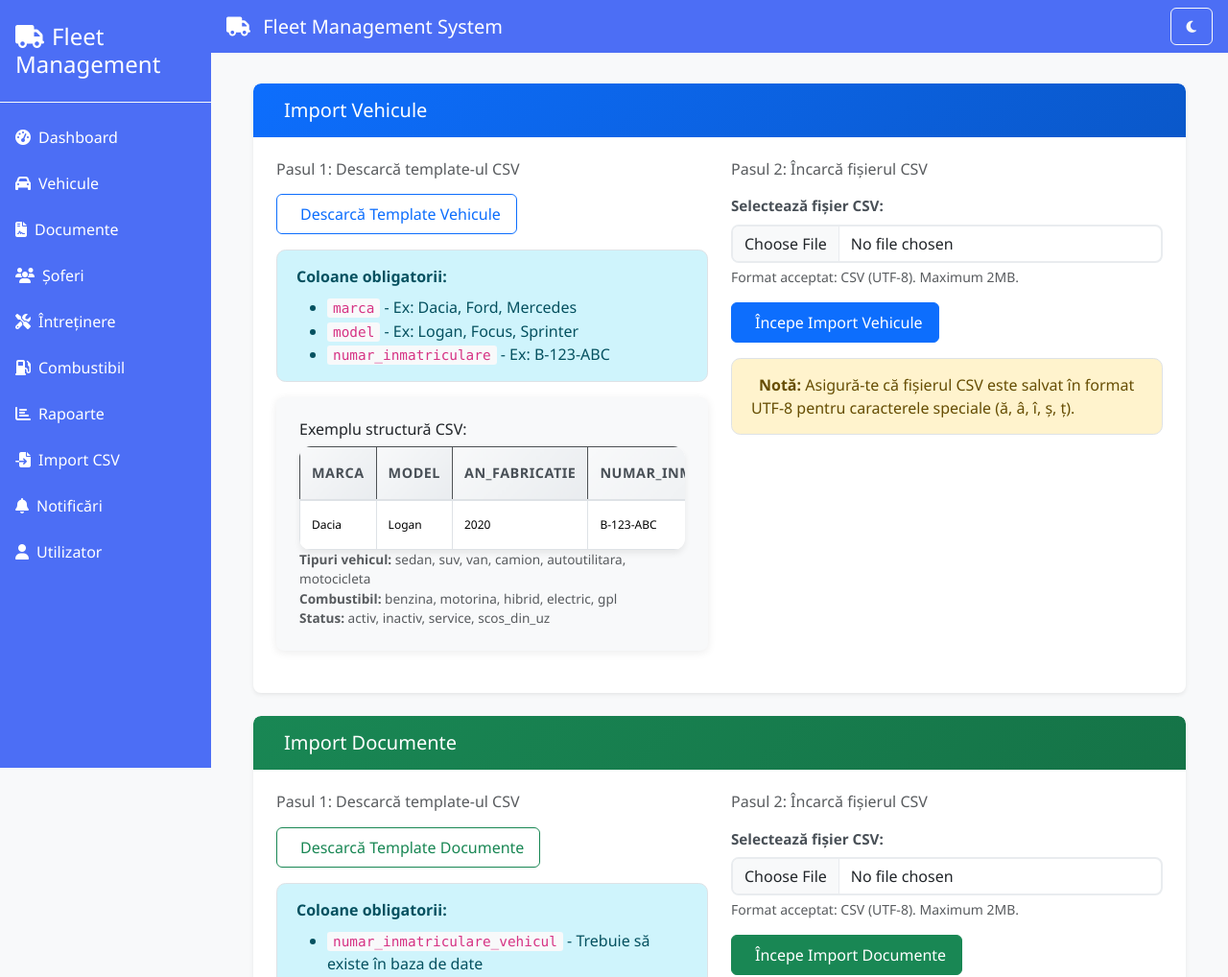
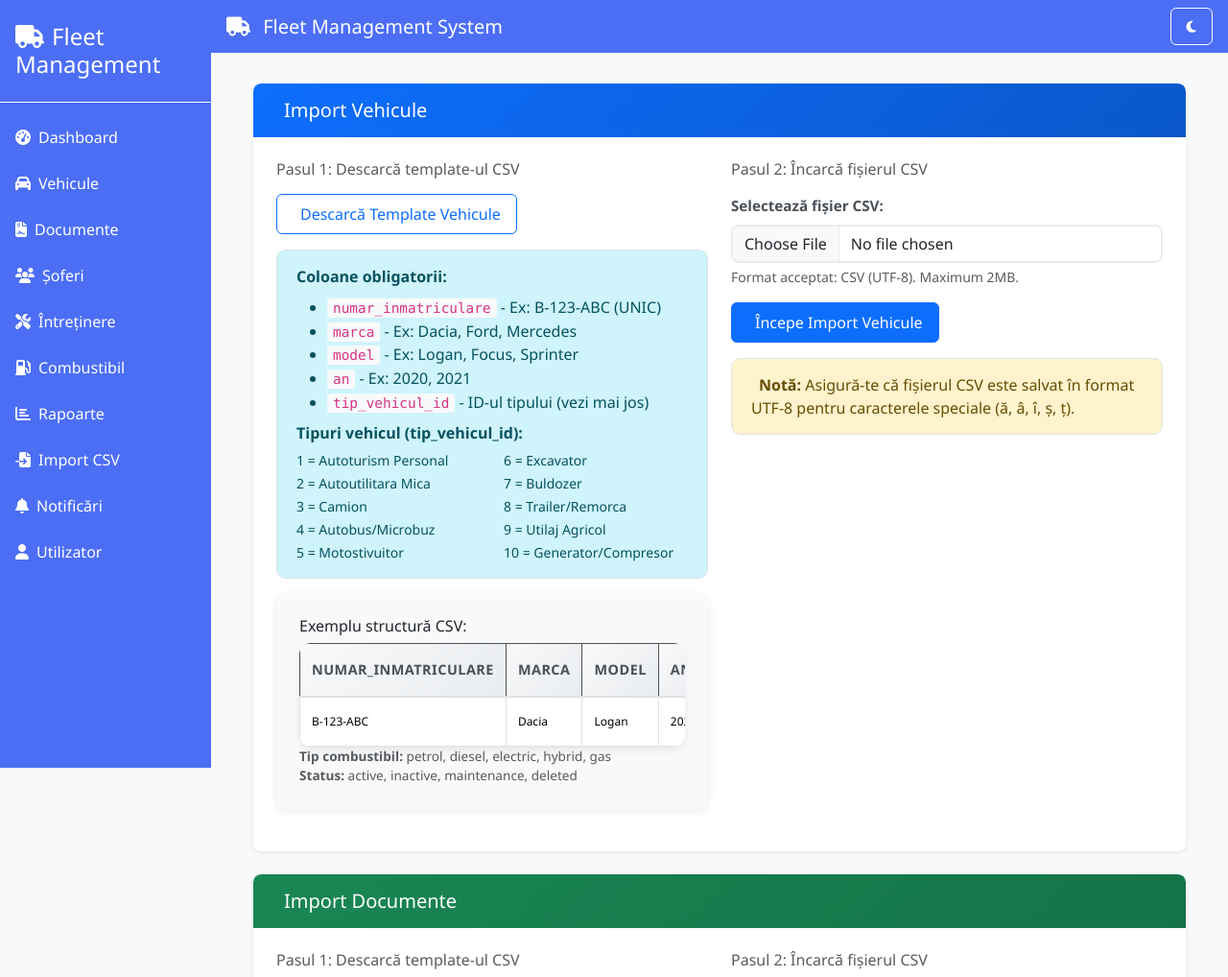
Before and after one commit to nnoldi-hub/fleetly, a PHP site: the page made by modules/import/views/index.php in a window 1280 px wide. Shown: the top 1018 px of the page at 96% size. Run offline with PHP 8.4, Linux system fonts and the light colour scheme; the template is opened without the code that fills it, so the values that code supplies are empty; some libraries are stand-ins or nearby versions.

Commit message:
Fix vehicle type ID in CSV template and add reference guide
- Changed tip_vehicul_id example from 'sedan' to '1' (Autoturism Personal)
- Added complete list of all 10 vehicle types with IDs in UI
- Updated example table to show correct column names and values
- Fixed fuel_type and status values to match database enums
- Added legend in observatii column explaining vehicle type IDs

```diff
--- a/modules/import/controllers/ImportController.php
+++ b/modules/import/controllers/ImportController.php
@@ -61,7 +61,7 @@ class ImportController extends Controller
             '1500',
             'petrol',
             'Alb',
-            'Vehicul in stare buna'
+            'tip_vehicul_id: 1=Autoturism, 2=Autoutilitara, 3=Camion, 4=Autobus, 5=Motostivuitor, 6=Excavator, 7=Buldozer, 8=Trailer, 9=Utilaj Agricol, 10=Generator'
         ];
 
         $this->generateCSV('template_vehicule.csv', $headers, [$example]);
--- a/modules/import/views/index.php
+++ b/modules/import/views/index.php
@@ -54,10 +54,34 @@
                     <div class="alert alert-info">
                         <strong>Coloane obligatorii:</strong>
                         <ul class="mb-0 mt-2">
+                            <li><code>numar_inmatriculare</code> - Ex: B-123-ABC (UNIC)</li>
                             <li><code>marca</code> - Ex: Dacia, Ford, Mercedes</li>
                             <li><code>model</code> - Ex: Logan, Focus, Sprinter</li>
-                            <li><code>numar_inmatriculare</code> - Ex: B-123-ABC</li>
+                            <li><code>an</code> - Ex: 2020, 2021</li>
+                            <li><code>tip_vehicul_id</code> - ID-ul tipului (vezi mai jos)</li>
                         </ul>
+
+                        <strong class="mt-2 d-block">Tipuri vehicul (tip_vehicul_id):</strong>
+                        <div class="row mt-1">
+                            <div class="col-6">
+                                <small>
+                                    1 = Autoturism Personal<br>
+                                    2 = Autoutilitara Mica<br>
+                                    3 = Camion<br>
+                                    4 = Autobus/Microbuz<br>
+                                    5 = Motostivuitor
+                                </small>
+                            </div>
+                            <div class="col-6">
+                                <small>
+                                    6 = Excavator<br>
+                                    7 = Buldozer<br>
+                                    8 = Trailer/Remorca<br>
+                                    9 = Utilaj Agricol<br>
+                                    10 = Generator/Compresor
+                                </small>
+                            </div>
+                        </div>
                     </div>
 
                     <div class="card bg-light">
@@ -67,34 +91,33 @@
                                 <table class="table table-sm table-bordered bg-white">
                                     <thead class="table-dark">
                                         <tr style="font-size: 0.75rem;">
+                                            <th>numar_inmatriculare</th>
                                             <th>marca</th>
                                             <th>model</th>
-                                            <th>an_fabricatie</th>
-                                            <th>numar_inmatriculare</th>
-                                            <th>vin</th>
-                                            <th>tip_vehicul</th>
+                                            <th>an</th>
+                                            <th>tip_vehicul_id</th>
                                             <th>culoare</th>
                                             <th>tip_combustibil</th>
+                                            <th>status</th>
                                         </tr>
                                     </thead>
                                     <tbody>
                                         <tr style="font-size: 0.75rem;">
+                                            <td>B-123-ABC</td>
                                             <td>Dacia</td>
                                             <td>Logan</td>
                                             <td>2020</td>
-                                            <td>B-123-ABC</td>
-                                            <td>UU1LSDA12ABC123456</td>
-                                            <td>sedan</td>
+                                            <td>1</td>
                                             <td>Alb</td>
-                                            <td>benzina</td>
+                                            <td>petrol</td>
+                                            <td>active</td>
                                         </tr>
                                     </tbody>
                                 </table>
                             </div>
                             <p class="text-muted mb-0" style="font-size: 0.85rem;">
-                                <strong>Tipuri vehicul:</strong> sedan, suv, van, camion, autoutilitara, motocicleta<br>
-                                <strong>Combustibil:</strong> benzina, motorina, hibrid, electric, gpl<br>
-                                <strong>Status:</strong> activ, inactiv, service, scos_din_uz
+                                <strong>Tip combustibil:</strong> petrol, diesel, electric, hybrid, gas<br>
+                                <strong>Status:</strong> active, inactive, maintenance, deleted
                             </p>
                         </div>
                     </div>
```
